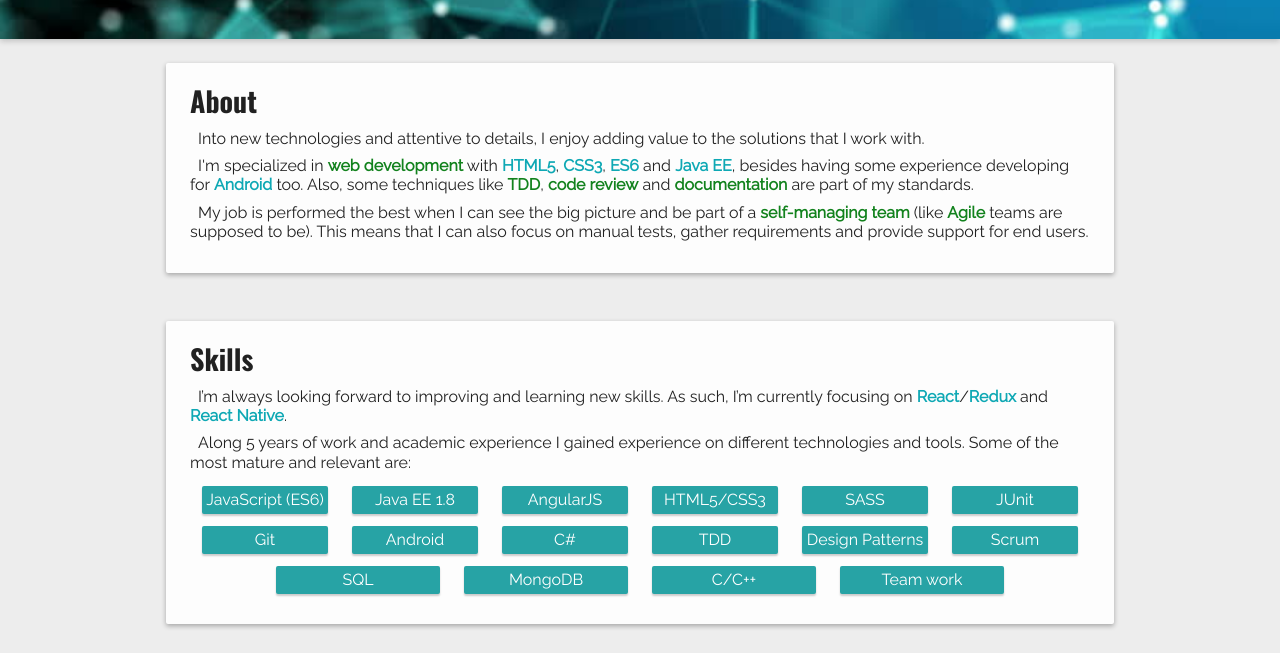
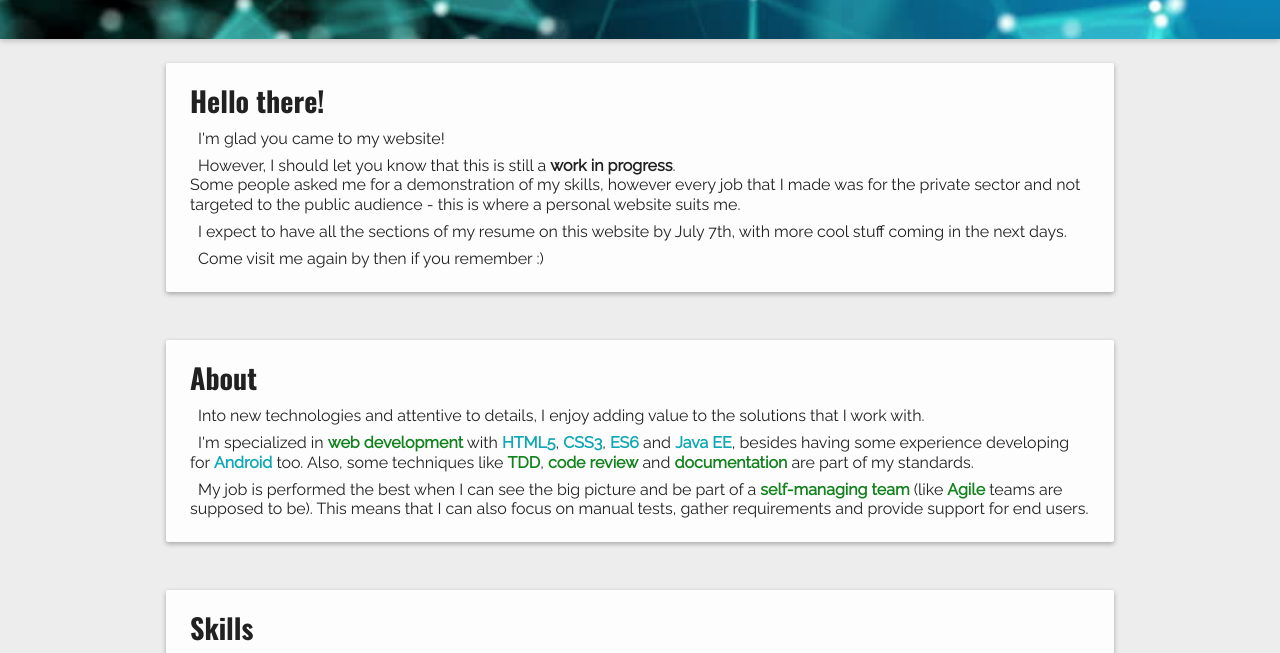
Before and after one commit to leanseefeld/leander.one, a website: page src/index.html in a window 1280 px wide. Shown: the part 245-898 px from the top of the page. Drawn offline with nearby package versions, Linux system fonts and the light colour scheme.

Commit message:
wip message

```diff
--- a/src/index.html
+++ b/src/index.html
@@ -26,6 +26,18 @@
     </div>
   </header>
   <section class="main">
+    <article class="wip">
+      <h1>Hello there!</h1>
+      <p>I'm glad you came to my website!</p>
+      <p>However, I should let you know that this is still a <em class="bold">work in progress</em>.<br> Some people asked me
+        for a demonstration of my skills, however every job that I made was for the private sector and not targeted to the
+        public audience - this is where a personal website suits me.</p>
+      <p>I expect to have all the sections of my resume on this website by July 7th, with more cool stuff coming in the next
+        days.
+      </p>
+      <p>Come visit me again by then if you remember :)</p>
+    </article>
+
     <article class="about">
       <h1>About</h1>
       <p>Into new technologies and attentive to details, I enjoy adding value to the solutions that I work with.</p>
--- a/src/style/master.css
+++ b/src/style/master.css
@@ -57,14 +57,21 @@ h2 {
 
 p {
   line-height: 1.2em;
+  text-indent: 8px;
+}
+
+p:not(:last-child) {
   margin: 0.5em 0;
-  text-indent: 8px;
 }
 
 a {
   color: inherit;
   font-weight: bold;
   text-decoration: none;
+}
+
+.bold {
+  font-weight: bold;
 }
 
 .main {
```
